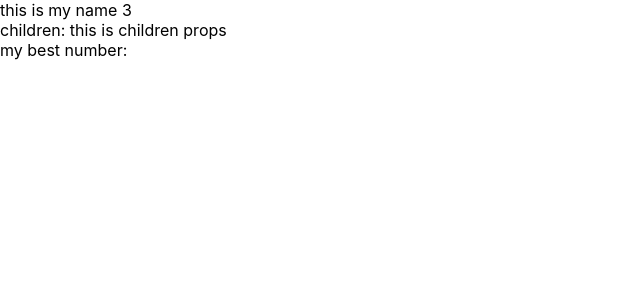
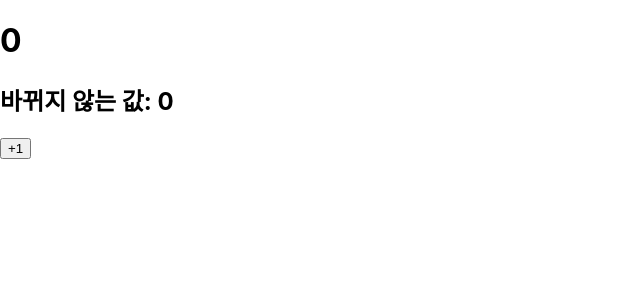
Before and after one commit to cellenar26/react-notebook, a React (Create React App) app in the folder ch02_ch03/hello-react/: page / in a window 1280 px wide. Shown: the top 300 px of the page, without its empty margins (0-640 px from the left). Built offline with nearby package versions, Linux system fonts and the light colour scheme.

Commit message:
setState with class component

```diff
--- a/ch02_ch03/hello-react/src/App.js
+++ b/ch02_ch03/hello-react/src/App.js
@@ -1,12 +1,13 @@
 import logo from './logo.svg';
 import './App.css';
 import MyComponent from './MyComponent';
+import Counter from './Counter';
 
 function App() {
   const number = 0;
   return (
 
-      <MyComponent name={3}>this is children props</MyComponent>
+    <Counter />
 
 
   );
--- /dev/null
+++ b/ch02_ch03/hello-react/src/Counter.js
@@ -0,0 +1,34 @@
+import React, { Component } from 'react'
+
+class Counter extends Component {
+    state = {
+        number: 0,
+        fixedNumber: 0
+    }
+
+    render() {
+        const { number, fixedNumber } = this.state
+
+        return (
+            <div>
+                <h1>{number}</h1>
+                <h2>바뀌지 않는 값: {fixedNumber}</h2>
+                <button
+                    onClick={() => {
+                        this.setState(
+                            {
+                                number: number + 1
+                            }, () => {
+                                console.log('now set state called')
+                                console.log(this.state)
+                            }
+                        )
+                    }} >
+                    +1
+                </button>
+            </div>
+        )
+    }
+
+}
+export default Counter
--- a/ch02_ch03/hello-react/src/MyComponent.js
+++ b/ch02_ch03/hello-react/src/MyComponent.js
@@ -1,23 +1,25 @@
-import React from 'react';
+import React, { Component } from 'react';
 import PropTypes from 'prop-types'
 
-const MyComponent = ({name, children, favoriteNumber}) => {
-    return <div>
-        this is my name {name} <br >
-        </br>
-        children: {children}
-        <br />
-        my best number: {favoriteNumber}
-        </div>
-}
+class MyComponent extends Component  {
+    static defaultProps = {
+        name: 'base name'
+    }
 
-MyComponent.defaultProps = {
-    name: 'basename'
-}
-
-MyComponent.propTypes = {
-    name: PropTypes.string,
-    favoriteNumber: PropTypes.number.isRequired
+    static propTypes = {
+        name: PropTypes.string,
+        favoriteNumber: PropTypes.number.isRequired
+    }
+    render() {
+        const {name, favoriteNumber, children} = this.props
+        return (
+            <div>
+                hello this my name : {name} <br />
+                children v: {children} <br />
+                my favorite number: {favoriteNumber}
+            </div>
+        )
+    }
 }
 
 export default MyComponent;
```
Also changed, not shown: 1 other file (tests, documents, lock files or other folders).
